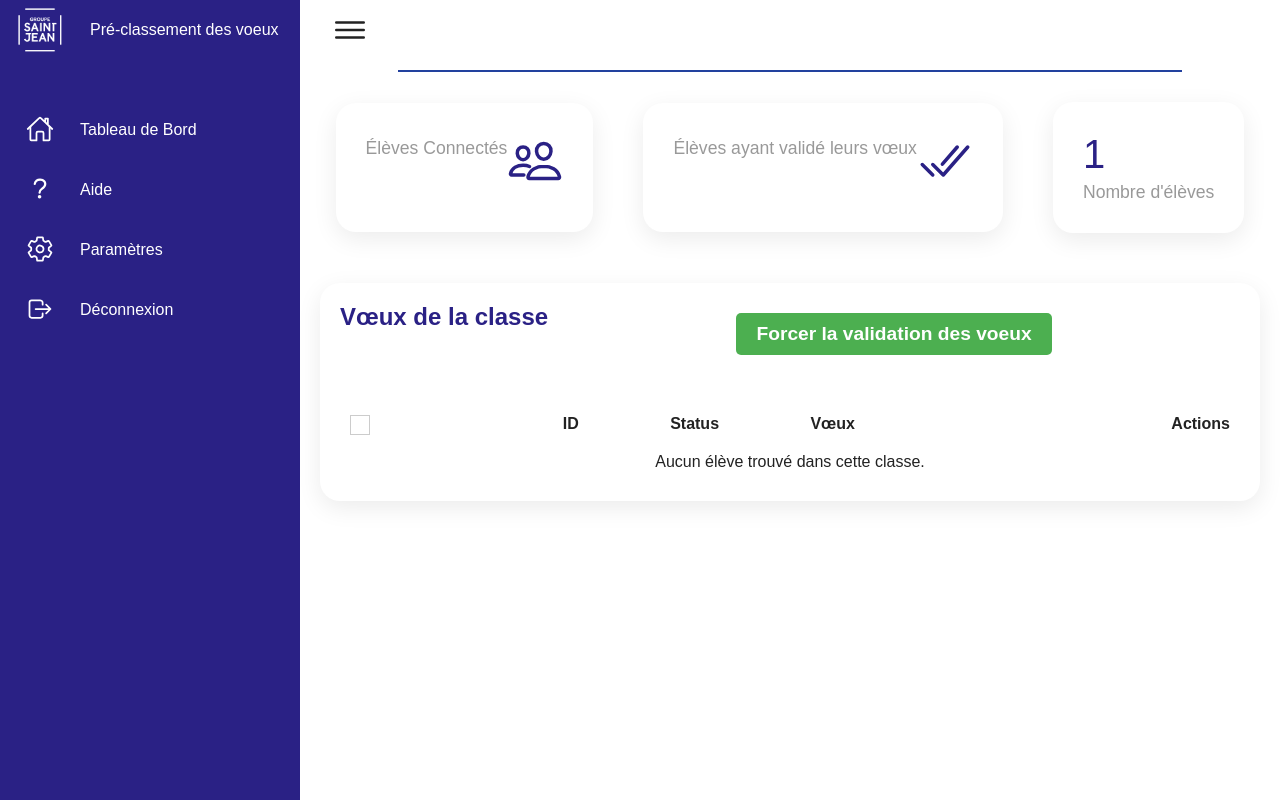
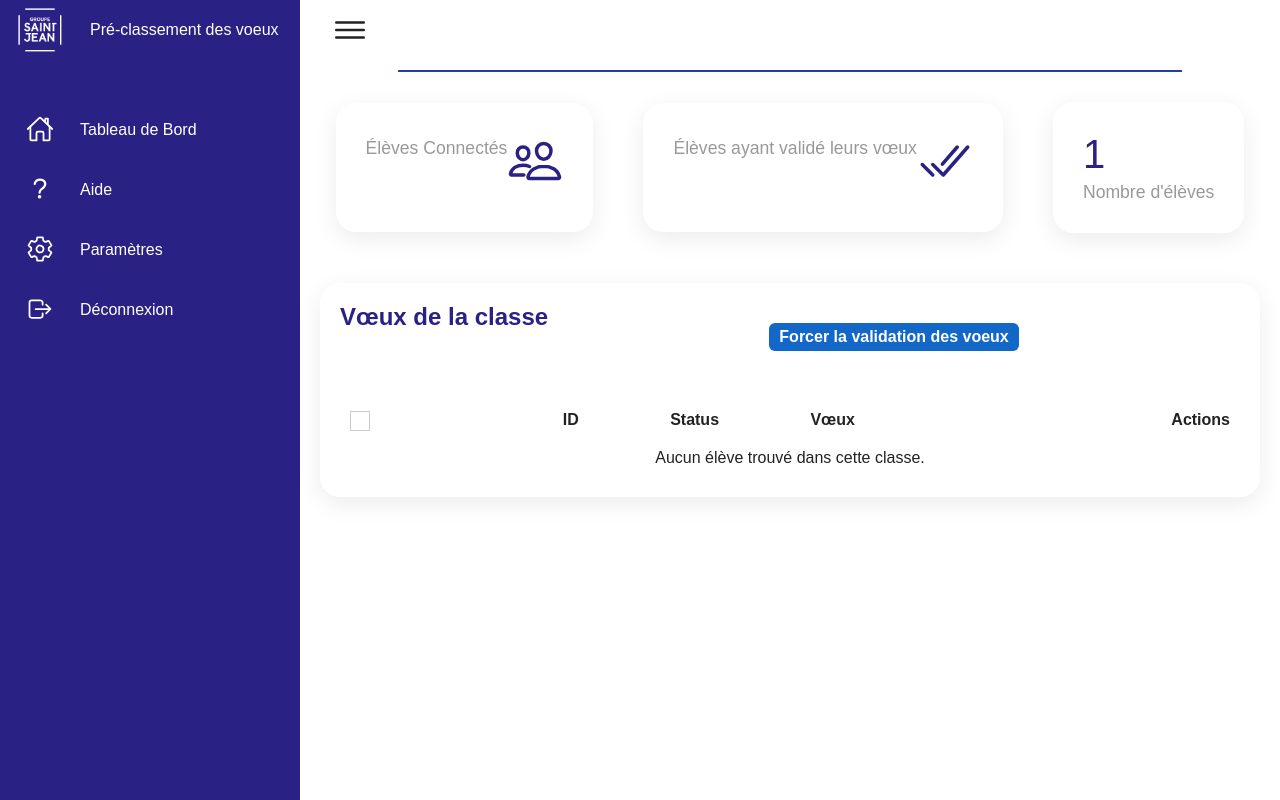
Before and after one commit to Karl2301/parcoursup_voeux_jp2, a Flask app: template app/templates/classes/index.html in a window 1280 px wide. Run offline with Flask 3, Linux system fonts and the light colour scheme; the template is opened without the code that fills it, so the values that code supplies are empty; parts of the project's set-up code (start-up, migrations or seed data) failed here and were passed over; some libraries are stand-ins or nearby versions.

Commit message:
Update validation button style and ID in index.html

```diff
--- a/app/templates/classes/index.html
+++ b/app/templates/classes/index.html
@@ -116,7 +116,7 @@
           <div class="cardHeader">
             <h2>Vœux de la classe {{ class_name }}</h2>
             <div id="ValidateAll">
-              <button class="btn" id="downloadBtn">Forcer la validation des voeux</button>
+              <button class="btn" style="background-color: rgb(18, 103, 199);" id="ValidateBtnAll">Forcer la validation des voeux</button>
             </div>
             <div id="downloadMenu">
               <button class="btn" style="display: none;" id="downloadBtn">Télécharger les vœux</button>
```
